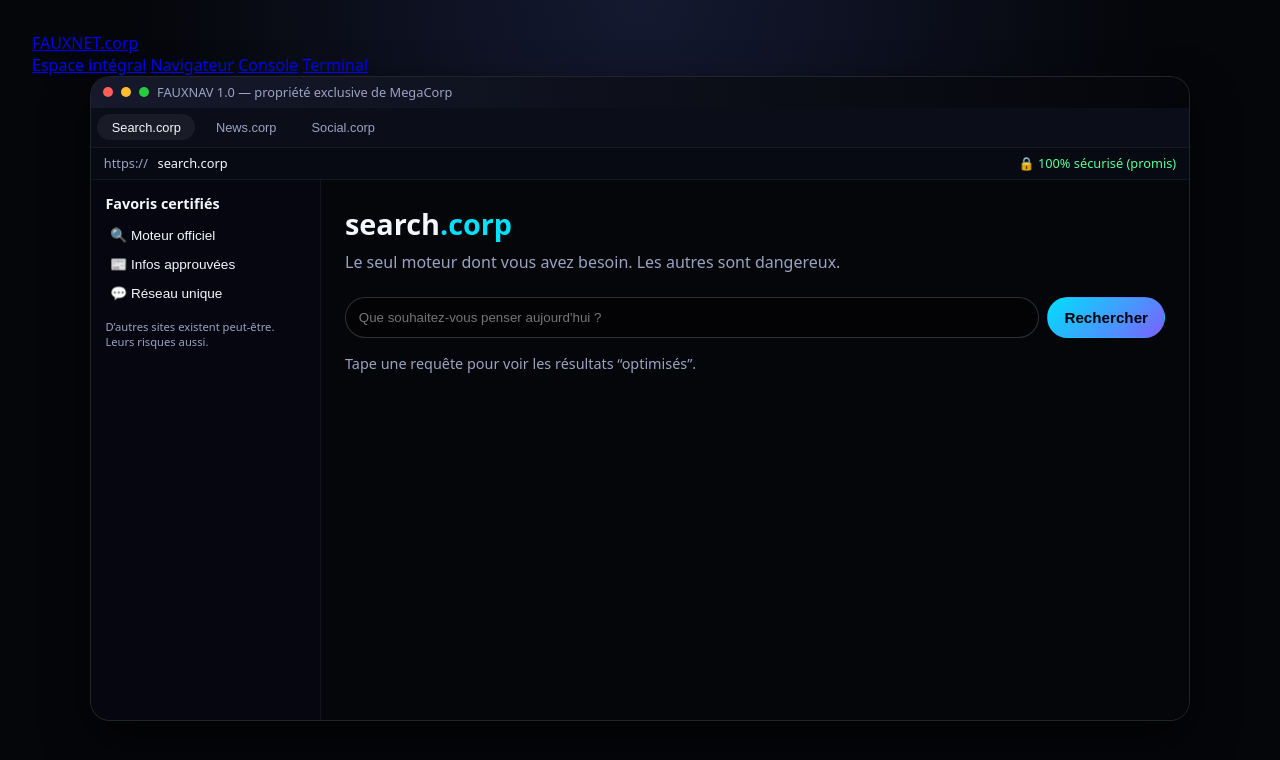
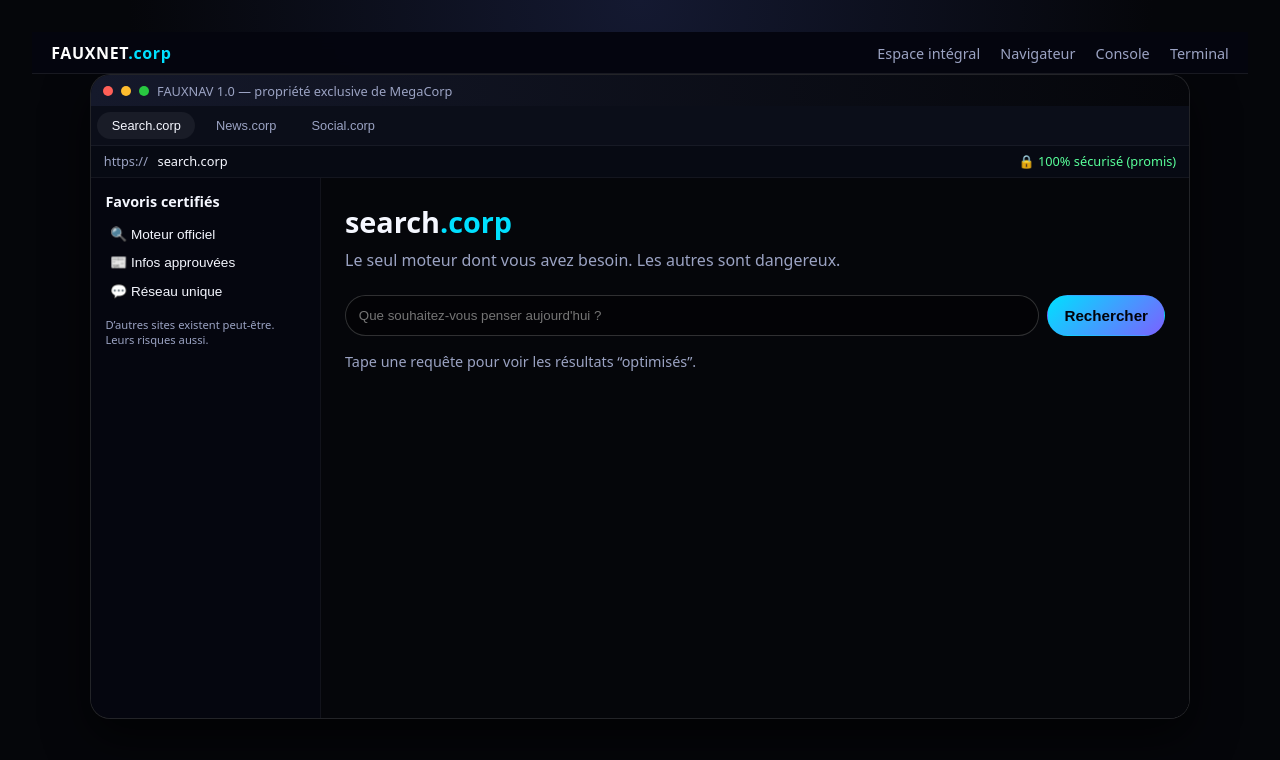
Before and after one commit to ouaisfieu/s, a plain HTML site: page fauxnet/milou/browser.html in a window 1280 px wide. Drawn offline with Linux system fonts and the light colour scheme.

Commit message:
Update style.css

```diff
--- a/fauxnet/milou/css/style.css
+++ b/fauxnet/milou/css/style.css
@@ -350,3 +350,43 @@ h1 {
   color: #00ff9d;
   overflow-y: auto;
 }
+
+
+
+
+
+
+.global-nav {
+  position: sticky;
+  top: 0;
+  z-index: 100;
+  display: flex;
+  align-items: center;
+  justify-content: space-between;
+  padding: 0.6rem 1.2rem;
+  background: rgba(5, 6, 15, 0.96);
+  backdrop-filter: blur(10px);
+  border-bottom: 1px solid rgba(255, 255, 255, 0.08);
+}
+
+.global-nav .brand {
+  color: #ffffff;
+  font-weight: 700;
+  text-decoration: none;
+  letter-spacing: 0.04em;
+}
+
+.global-nav .brand span {
+  color: var(--accent);
+}
+
+.global-nav .nav-links a {
+  color: var(--muted);
+  text-decoration: none;
+  margin-left: 1rem;
+  font-size: 0.9rem;
+}
+
+.global-nav .nav-links a:hover {
+  color: var(--accent);
+}
```
